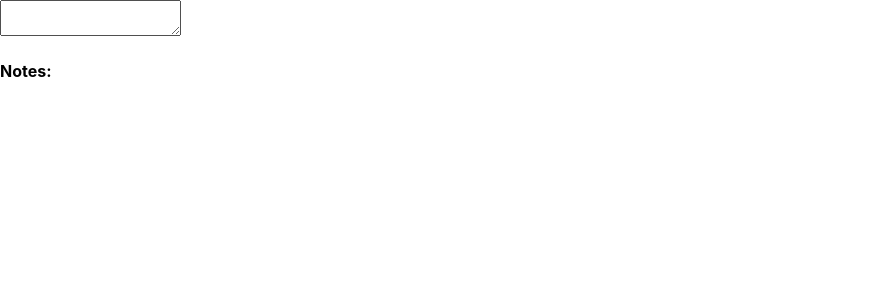
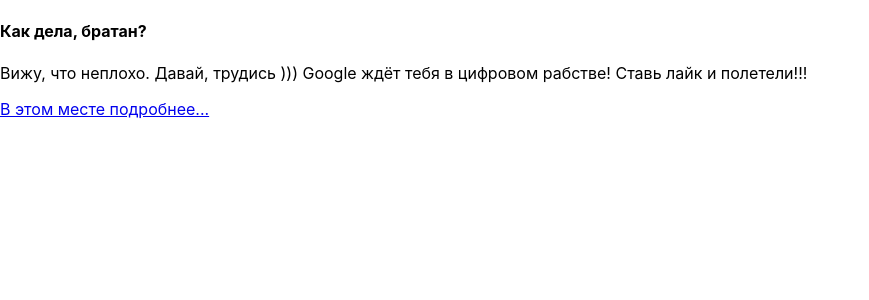
Before and after one commit to pdxserg/exam, a React app: page / in a window 1280 px wide. Shown: the top 300 px of the page, without its empty margins (0-869 px from the left). Built offline with nearby package versions, Linux system fonts and the light colour scheme.

Commit message:
2 try 01-04 2

```diff
--- a/src/index.tsx
+++ b/src/index.tsx
@@ -1,34 +1,31 @@
-import React, {useState, MouseEvent, ChangeEvent} from 'react';
+import React, {useState, MouseEvent} from 'react';
 import ReactDOM from 'react-dom';
 import './index.css';
 
-function Notes() {
-	const [newNote, setNewNote] = useState<string>("")
-	const [notes, setNotes] = useState<Array<string>>([])
-	const onChangeHandler = (e: ChangeEvent<HTMLTextAreaElement> )=>
-		setNewNote(e.currentTarget.value)
-	const addNote = () => {
-		setNotes([newNote, ...notes])
-		setNewNote("")
+function Post() {
+	const onClickHandler = (e: MouseEvent<HTMLAnchorElement>) => {
+		// xxx
+		alert("Летим-бомбим!!!")
 	}
 	return (
 		<div>
-            <textarea
-	            value={newNote}
-	            onChange={onChangeHandler}
-	            // xxx = {addNote}
-            />
-			<h4>Notes:</h4>
-			<div>
-				{notes.map((n,i )=> <p key={i}>{n}</p>)}
-			</div>
+			<article>
+				<h4>Как дела, братан?</h4>
+				<p>
+					Вижу, что неплохо. Давай, трудись )))
+					Google ждёт тебя в цифровом рабстве!
+					Cтавь лайк и полетели!!!
+				</p>
+				<a href={"https://www.youtube.com/"}
+				   onClick={onClickHandler}
+				>В этом месте подробнее...</a>
+			</article>
 		</div>
 	)
 }
 
-
 ReactDOM.render(
-	<Notes/>, document.getElementById('root')
+	<Post/>, document.getElementById('root')
 );
-// Что надо написать вместо ххх,
-// чтобы при потере инпутом фокуса добавлялась заметка?
+// Что надо написать вместо ххх, чтобы Вас не направило на страницу Youtube
+// при клике по ссылке?
```
